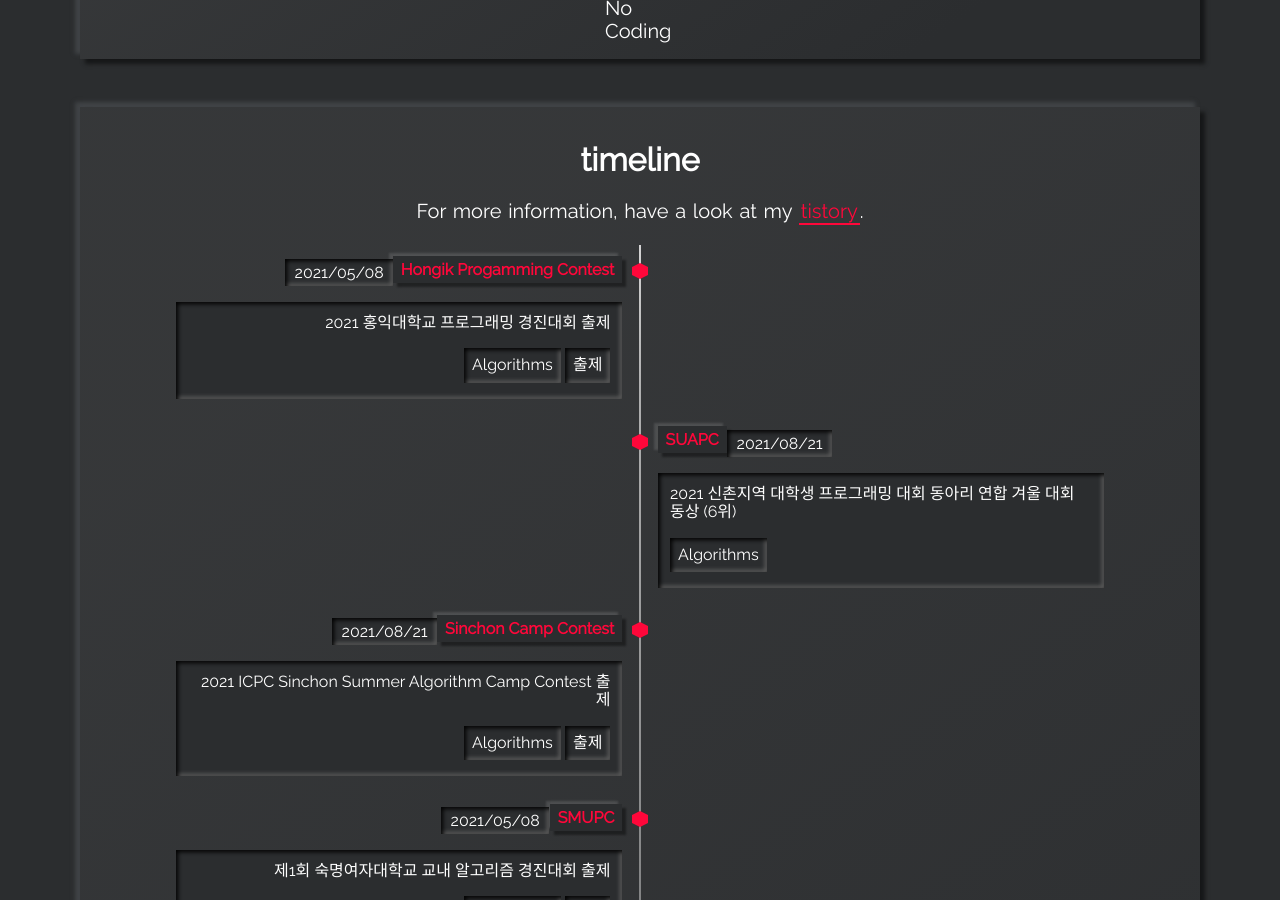
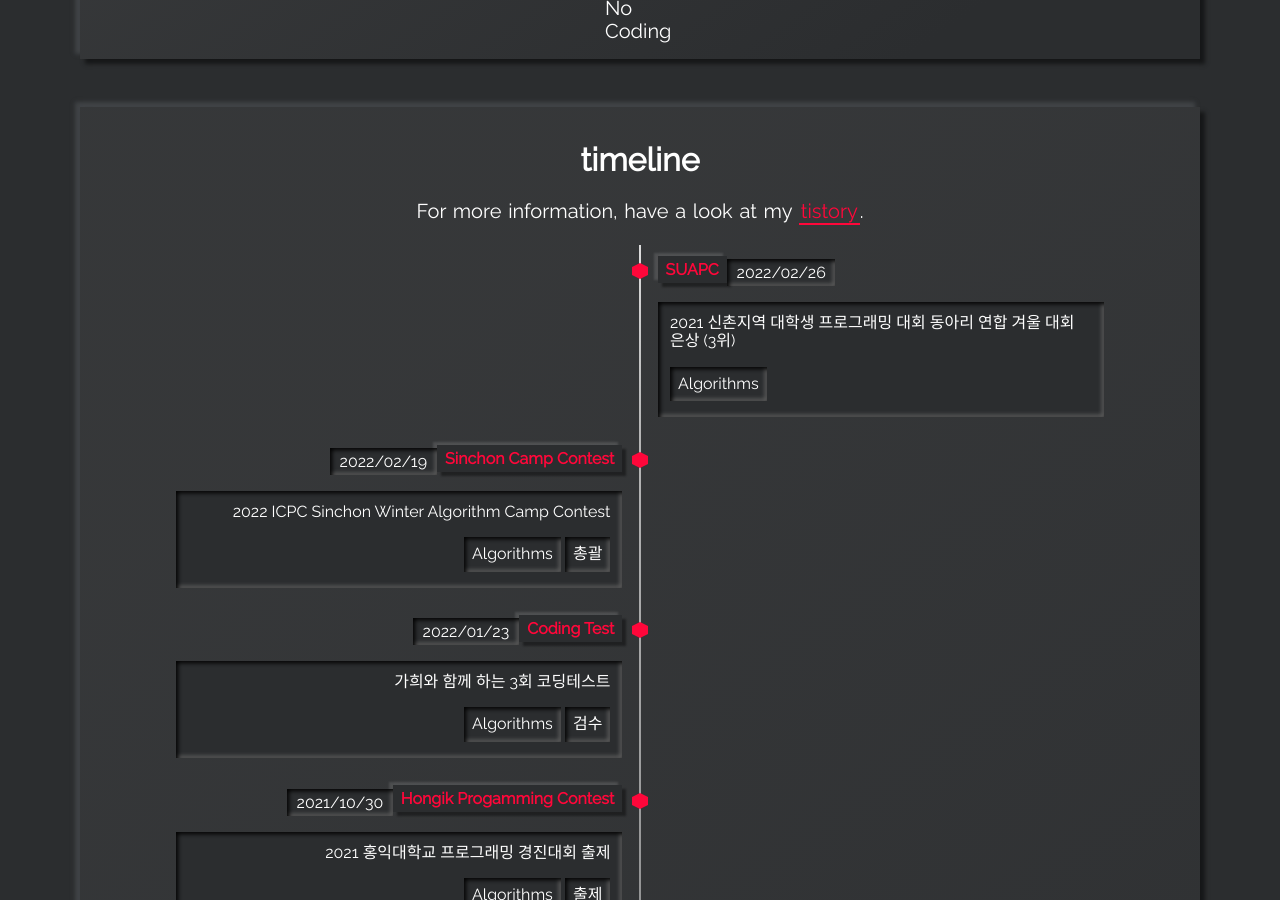
Before and after one commit to swoooon/blueint323.github.io, a Jekyll site: the page built from index.html, in a window 1280 px wide and 900 px high, scrolled down 1246 px. Built offline with Jekyll 4.4.1, drawn with Linux system fonts in a browser that asks for light colours; some of the changed text lies outside the part shown.

Commit message:
Update timeline.yml

```diff
--- a/_data/timeline.yml
+++ b/_data/timeline.yml
@@ -17,10 +17,38 @@
 #     - tag: Rails
 #   timeline-side: right
 
+- title: SUAPC
+  title-url: https://www.acmicpc.net/contest/view/755
+  date: 2022/02/26
+  subtitle: 2021 신촌지역 대학생 프로그래밍 대회 동아리 연합 겨울 대회 은상 (3위)
+  tags:
+    - tag: Algorithms
+  timeline-side: right
+
+
+- title: Sinchon Camp Contest
+  title-url: https://www.acmicpc.net/contest/view/755
+  date: 2022/02/19
+  subtitle: 2022 ICPC Sinchon Winter Algorithm Camp Contest
+  tags:
+    - tag: Algorithms
+    - tag: 총괄
+  timeline-side: left
+
+
+- title: Coding Test
+  title-url: https://www.acmicpc.net/contest/view/755
+  date: 2022/01/23
+  subtitle: 가희와 함께 하는 3회 코딩테스트
+  tags:
+    - tag: Algorithms
+    - tag: 검수
+  timeline-side: left
+
 
 - title: Hongik Progamming Contest
   title-url: https://www.acmicpc.net/contest/view/685
-  date: 2021/05/08
+  date: 2021/10/30
   subtitle: 2021 홍익대학교 프로그래밍 경진대회 출제
   tags:
     - tag: Algorithms
```
